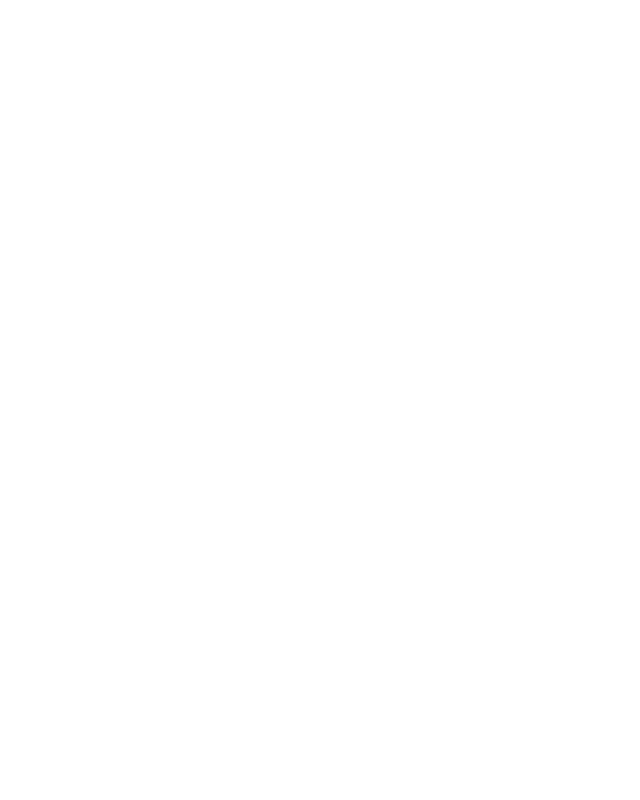
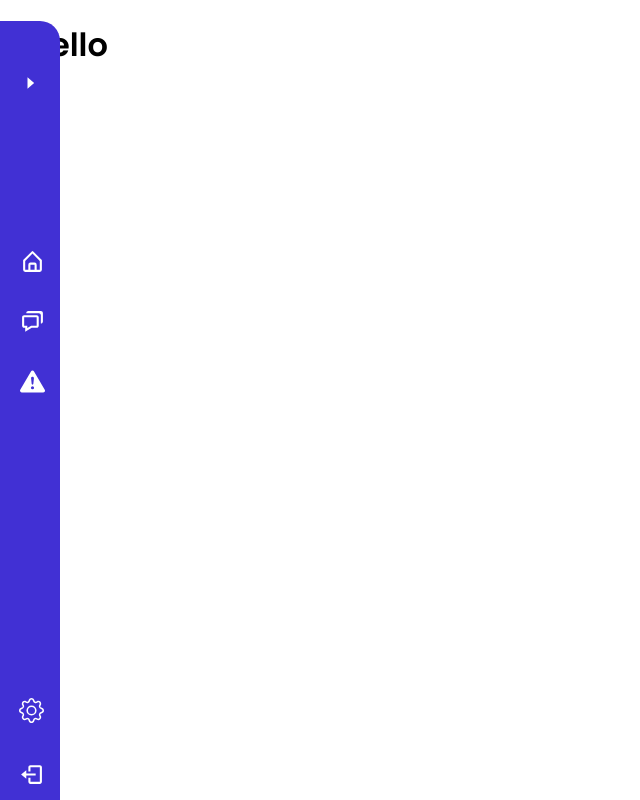
Before and after one commit to anjalikalambe/SES-3A, a React (Create React App) app in the folder client/: page /room in a window 1280 px wide. Shown: the whole page, without its empty margins (0-640 px from the left). Built offline with nearby package versions, Linux system fonts and the light colour scheme.

Commit message:
Added component routing.

```diff
--- a/client/src/App.js
+++ b/client/src/App.js
@@ -2,8 +2,10 @@ import React, { Component } from "react";
 import "./App.css";
 import Header from "./components/Header";
 import { BrowserRouter as Router, Route, Switch } from "react-router-dom";
+import { useHistory } from "react-router-dom";
 import Welcome from "./pages/Welcome";
 import Profile from "./pages/Profile";
+import Room from "./components/Room/Room";
 
 class App extends Component {
 	state = { users: [], data: [] };
--- a/client/src/components/Header/index.js
+++ b/client/src/components/Header/index.js
@@ -6,6 +6,7 @@ import { DarkButton } from "../Buttons";
 import { Link as RouterLink } from "react-router-dom";
 import React, { Component } from "react";
 import { BrowserRouter, Route, Switch } from "react-router-dom";
+import Room from "../Room/Room";
 
 function Header(users) {
 	return (
@@ -18,7 +19,11 @@ function Header(users) {
 				<Link href="/rooms" className="navigation">
 					ROOMS
 				</Link>
-				<Link className="navigation" component={RouterLink} to="/features">
+				<Link
+					className="navigation"
+					component={RouterLink}
+					to="/features"
+				>
 					FEATURES
 				</Link>
 				<Link
@@ -27,6 +32,9 @@ function Header(users) {
 					to="/profile"
 				>
 					PROFILE
+				</Link>
+				<Link href="/room" className="navigation">
+					ROOM
 				</Link>
 			</Container>
 			<DarkButton
--- /dev/null
+++ b/client/src/components/Room/Room.js
@@ -0,0 +1,21 @@
+import React from "react";
+import { useHistory } from "react-router-dom";
+import Sidebar from "../Sidebar";
+import Link from "@material-ui/core/Link";
+import { Link as RouterLink } from "react-router-dom";
+import { BrowserRouter, Route, Switch } from "react-router-dom";
+import "../../components/Rooms/MeetingRooms/MeetingRooms.css";
+
+const Room = () => {
+	const history = useHistory();
+	return (
+		<>
+			<div>
+				<Sidebar />
+				<h1>Hwello</h1>
+			</div>
+		</>
+	);
+};
+
+export default Room;
--- a/client/src/components/Rooms/MeetingRooms/OpenRooms/OpenRooms.js
+++ b/client/src/components/Rooms/MeetingRooms/OpenRooms/OpenRooms.js
@@ -3,8 +3,12 @@ import openRoomIcon from "../../../../Assets/MeetingRoomAssets/openRoomIcon.png"
 import personIcon from "../../../../Assets/MeetingRoomAssets/personIcon.png";
 import joinIcon from "../../../../Assets/MeetingRoomAssets/joinIcon.png";
 import openDoor from "../../../../Assets/MeetingRoomAssets/openDoor.png";
+import { useHistory } from "react-router-dom";
+import Link from "@material-ui/core/Link";
+import { Link as RouterLink } from "react-router-dom";
+
+import { BrowserRouter, Route, Switch } from "react-router-dom";
 import closedDoor from "../../../../Assets/MeetingRoomAssets/closedDoor.png";
-
 
 import "./OpenRooms.css";
 import RoomInfo from "./RoomInfo/RoomInfo";
@@ -15,6 +19,7 @@ const OpenRooms = () => {
 	const [showRoom, setShowRoom] = useState(false);
 	const [profile, setProfile] = useState([]);
 
+	const history = useHistory();
 	useEffect(() => {
 		fetch("/rooms")
 			.then((res) => res.json())
@@ -28,7 +33,6 @@ const OpenRooms = () => {
 	};
 
 	return (
-
 		<div className="openRooms__section">
 			<div className="openRooms__header">
 				<img src={openRoomIcon} alt="" />
--- a/client/src/index.js
+++ b/client/src/index.js
@@ -5,12 +5,14 @@ import reportWebVitals from "./reportWebVitals";
 import React, { Component } from "react";
 import { BrowserRouter, Route, Switch } from "react-router-dom";
 import MeetingRooms from "./components/Rooms/MeetingRooms/MeetingRooms";
+import Room from "./components/Room/Room";
 
 ReactDOM.render(
 	<BrowserRouter>
 		<Switch>
 			<Route path="/" exact component={App} />
 			<Route path="/rooms" component={MeetingRooms} />
+			<Route path="/room" component={Room} />
 		</Switch>
 	</BrowserRouter>,
 
```
Also changed, not shown: client/src/components/Room/Room.css (added).
